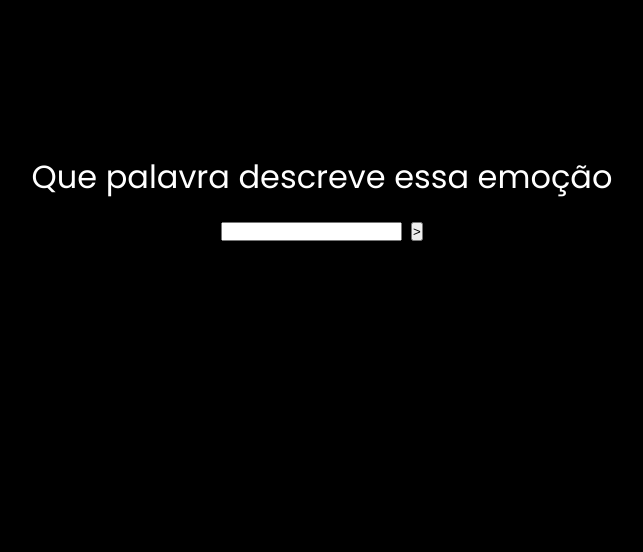
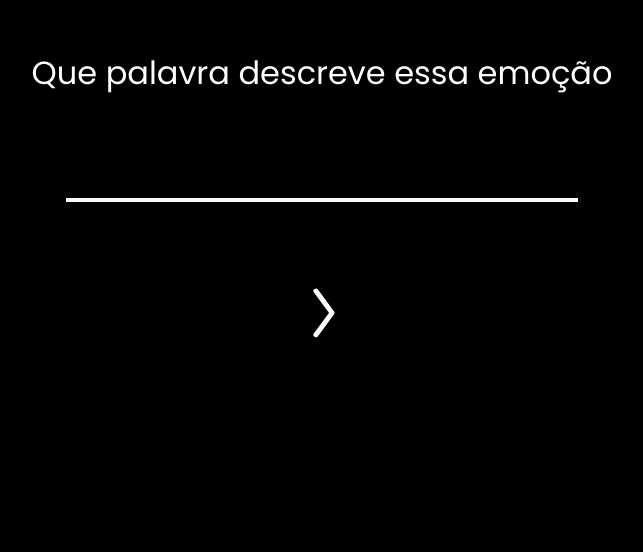
Before and after one commit to MariaMiguel0510/OndeSomMora, a plain HTML site: page write.html in a window 1280 px wide. Shown: the part 199-751 px from the top of the page, without its empty margins (318-961 px from the left). Drawn offline with Linux system fonts and the light colour scheme.

Commit message:
Ajustes no write

```diff
--- a/CSS/write.css
+++ b/CSS/write.css
@@ -1,20 +1,23 @@
+.form {
+    display: flex;
+    flex-direction: column;
+    align-items: center;
+}
+
 button,
 input {
     border: none;
     background: none;
     outline: none;
     box-shadow: none;
+    width: 40%;
+    color: white;
 }
 
-a,
-button,
 input {
-    font-size: 7vw;
+    font-size: 2.5vw;
     text-decoration: none;
-    color: white;
-    display: inline;
 }
-
 
 input {
     border-bottom: 4px solid white;
@@ -22,10 +25,3 @@ input {
     margin-top: 5%;
     margin-bottom: 5%;
 }
-
-.form {
-    display: flex;
-    flex-direction: column;
-    align-items: center;
-    gap: 1rem;
-}
--- a/write.html
+++ b/write.html
@@ -5,17 +5,24 @@
     <meta charset="UTF-8" />
     <meta name="viewport" content="width=device-width, initial-scale=1.0" />
     <link rel="stylesheet" type="text/css" href="CSS/geral.css">
+    <link rel="stylesheet" type="text/css" href="CSS/write.css">
     <title>Onde o Som Mora</title>
 
 </head>
 
 <body>
     <main>
+        <div class="glow" id="glow1"></div>
+        <div class="glow" id="glow2"></div>
         <p>Que palavra descreve essa emoção</p>
         <form>
             <div class="form">
                 <input type="text" name="word">
-                <button class="next" type="submit"> > </button>
+                <button type="submit">
+                    <svg class="seta" viewBox="0 0 841.89 595.28" xmlns="http://www.w3.org/2000/svg">
+                        <polyline points="378.49,175.7 491.55,328.76 378.49,481.82" />
+                    </svg>
+                </button>
             </div>
         </form>
     </main>
```
